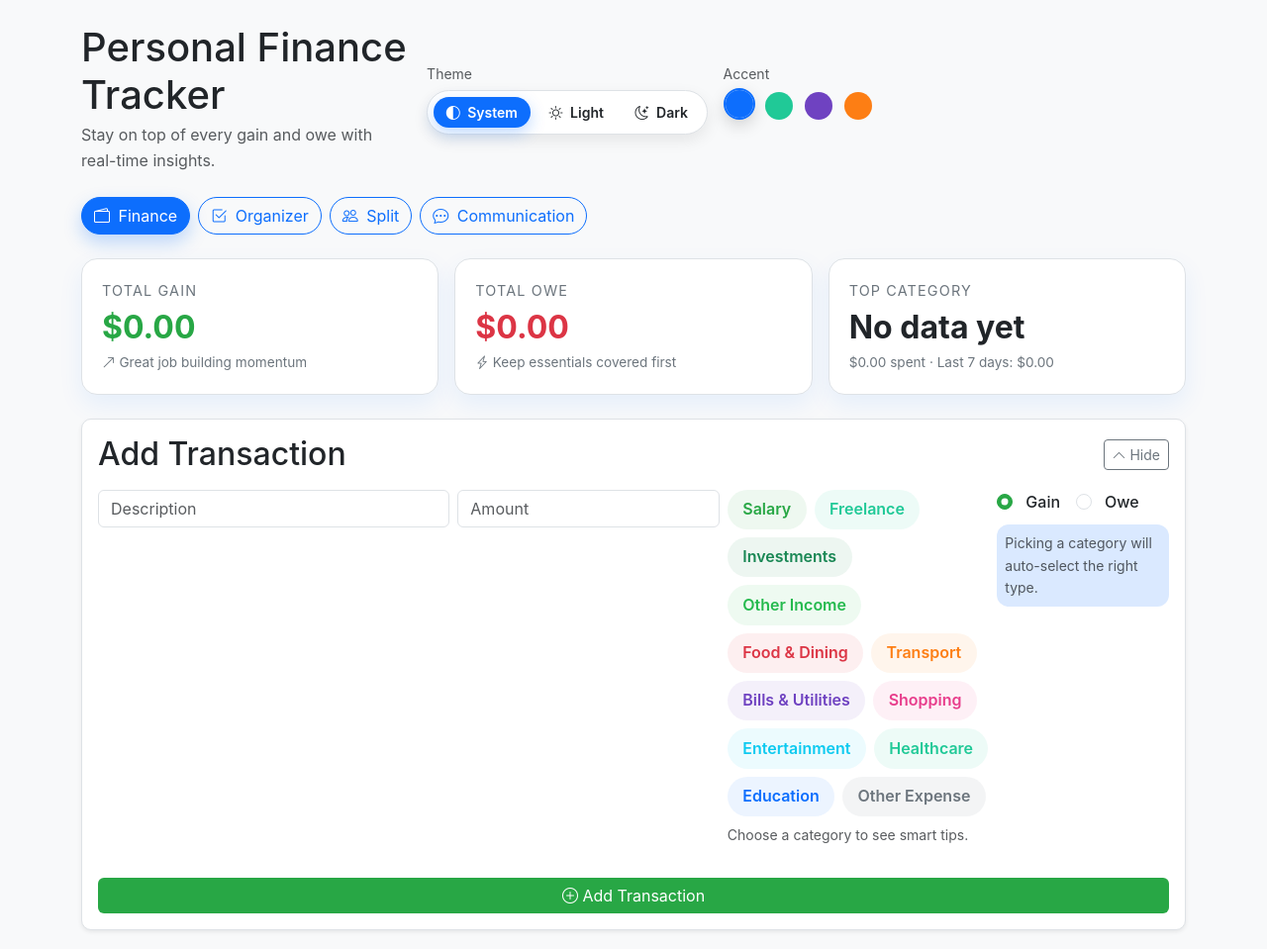
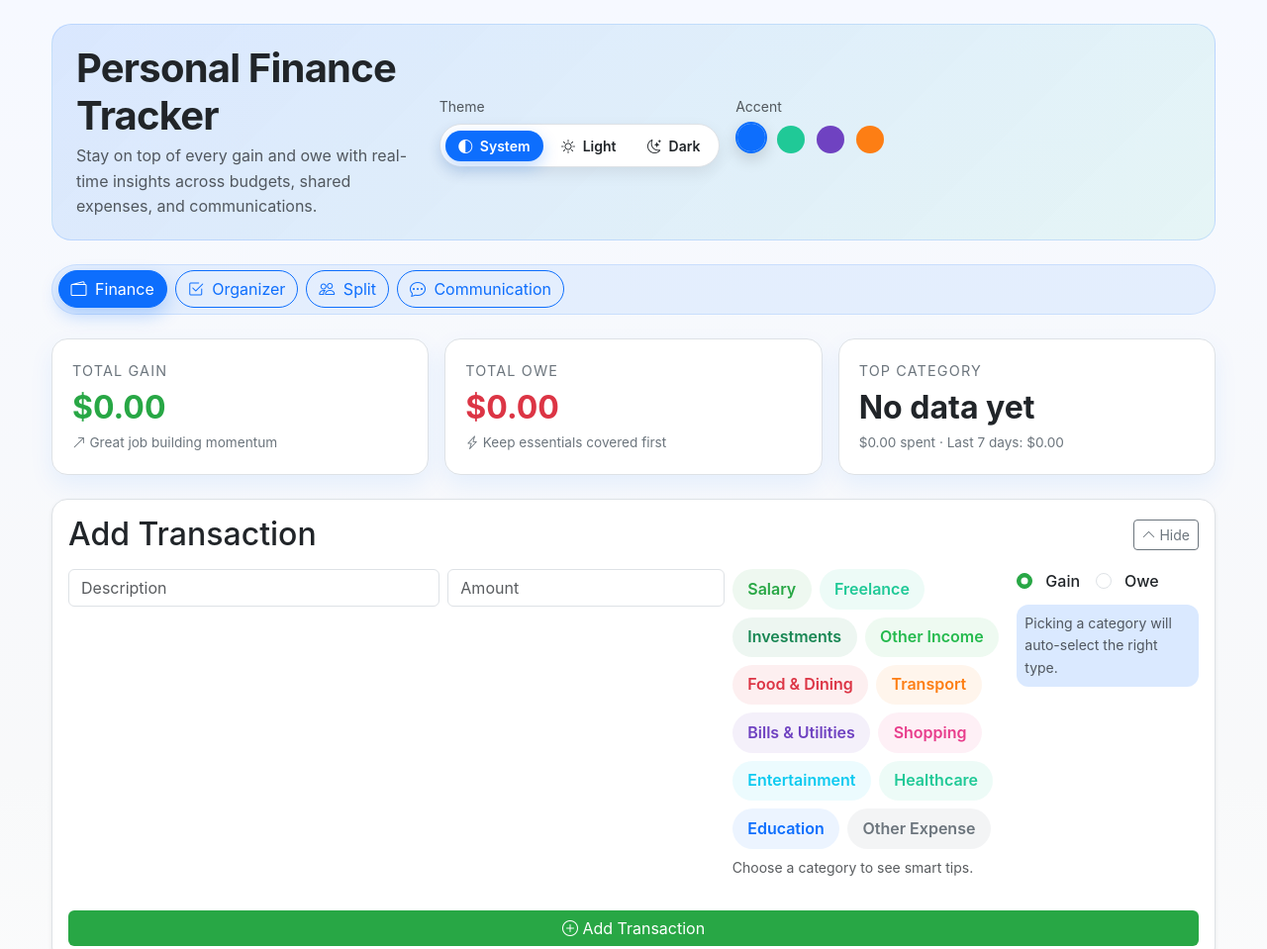
Before and after one commit to majdinagi9/smart-budget, a website: page index.html in a window 1280 px wide. Shown: the top 959 px of the page at 99% size. Drawn offline with nearby package versions, Linux system fonts and the light colour scheme.

Commit message:
Improve dashboard styling

```diff
--- a/index.html
+++ b/index.html
@@ -37,15 +37,15 @@
         }
 
         body {
-            background-color: #f8f9fa;
-            transition: all 0.3s ease;
+            background: linear-gradient(180deg, #f6f9ff 0%, #f8f9fa 55%, #ffffff 100%);
+            transition: background 0.3s ease, color 0.3s ease;
             color: #212529;
             font-family: "Inter", "Segoe UI", "Helvetica Neue", Arial, sans-serif;
             line-height: 1.6;
         }
 
         body.dark-mode {
-            background-color: #212529;
+            background: radial-gradient(circle at top, rgba(45, 54, 75, 0.65), #1f2429 55%, #14171b 100%);
             color: #f8f9fa;
             --card-bg: #2c3034;
             --card-border: #3c4044;
@@ -227,16 +227,41 @@
         }
 
         .card {
-            border-radius: 10px;
+            border-radius: 16px;
             background-color: var(--card-bg);
             border-color: var(--card-border);
-            box-shadow: 0 4px 12px rgba(0, 0, 0, 0.05);
+            box-shadow: 0 10px 24px rgba(15, 23, 42, 0.08);
             transition: transform 0.3s ease;
         }
 
         .card:hover {
             transform: translateY(-2px);
             box-shadow: 0 6px 12px rgba(0, 0, 0, 0.1);
+        }
+
+        .app-shell {
+            max-width: 1200px;
+        }
+
+        .app-header {
+            padding: 1.25rem 1.5rem;
+            border-radius: 20px;
+            background: linear-gradient(135deg, rgba(13, 110, 253, 0.12), rgba(32, 201, 151, 0.08));
+            border: 1px solid rgba(13, 110, 253, 0.15);
+        }
+
+        body.dark-mode .app-header {
+            background: linear-gradient(135deg, rgba(13, 110, 253, 0.2), rgba(32, 201, 151, 0.12));
+            border-color: rgba(255, 255, 255, 0.08);
+        }
+
+        .app-title {
+            font-weight: 700;
+            letter-spacing: -0.02em;
+        }
+
+        .app-subtitle {
+            max-width: 520px;
         }
 
         .positive { color: var(--income-color); }
@@ -520,6 +545,18 @@
             box-shadow: 0 8px 18px rgba(13, 110, 253, 0.25);
         }
 
+        .tab-nav {
+            padding: 0.35rem;
+            border-radius: 999px;
+            background: rgba(13, 110, 253, 0.08);
+            border: 1px solid rgba(13, 110, 253, 0.12);
+        }
+
+        body.dark-mode .tab-nav {
+            background: rgba(255, 255, 255, 0.08);
+            border-color: rgba(255, 255, 255, 0.08);
+        }
+
         .tab-panel {
             display: none;
         }
@@ -627,11 +664,11 @@
     </style>
 </head>
 <body>
-    <div class="container mt-4">
-        <div class="d-flex flex-column flex-md-row align-items-md-center gap-3 mb-4">
+    <div class="container mt-4 app-shell">
+        <div class="d-flex flex-column flex-md-row align-items-md-center gap-3 mb-4 app-header">
             <div>
-                <h1 class="mb-1">Personal Finance Tracker</h1>
-                <p class="text-muted mb-0">Stay on top of every gain and owe with real-time insights.</p>
+                <h1 class="mb-1 app-title">Personal Finance Tracker</h1>
+                <p class="text-muted mb-0 app-subtitle">Stay on top of every gain and owe with real-time insights across budgets, shared expenses, and communications.</p>
             </div>
             <div class="d-flex flex-wrap gap-3 ms-md-auto w-100 w-md-auto">
                 <div class="theme-controls flex-grow-1 flex-md-grow-0">
```
